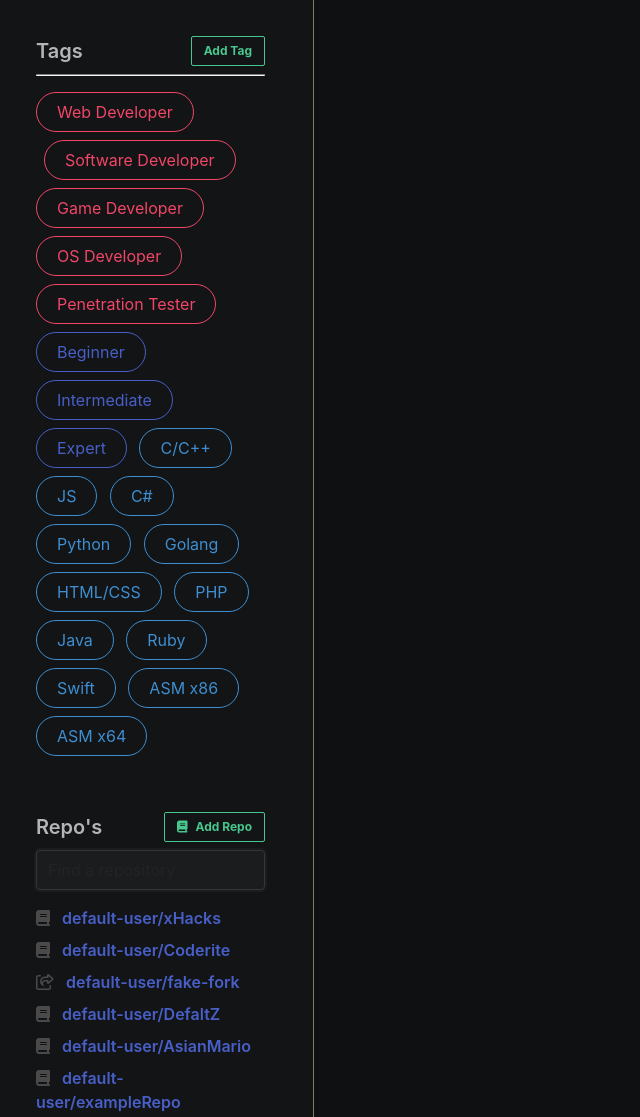
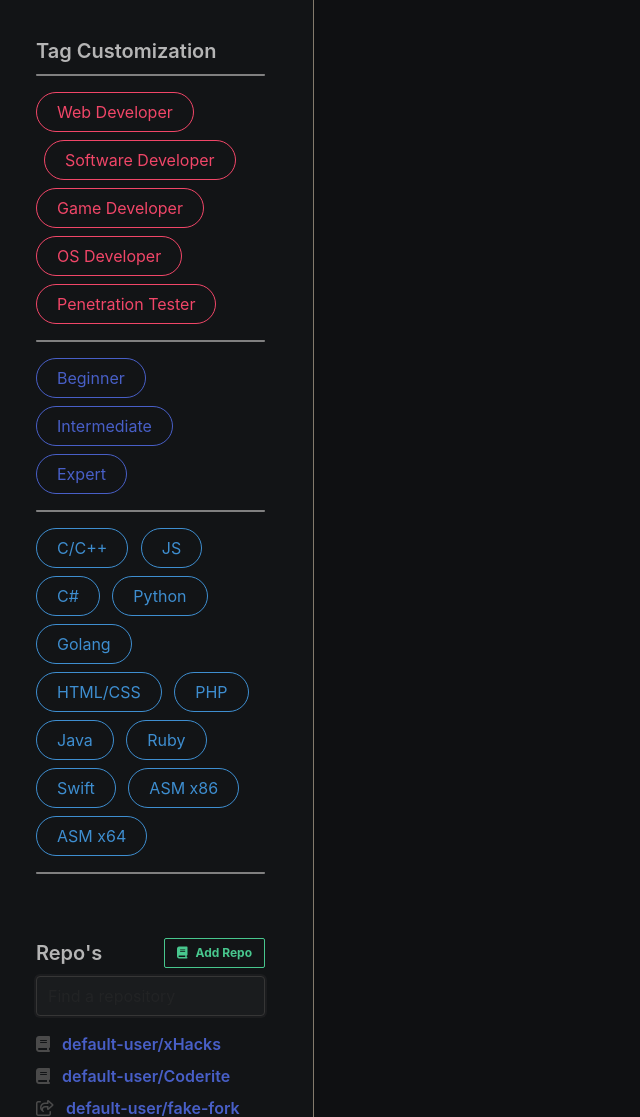
Before and after one commit to ghostly-developer/Coderite, a Django app: template coderite/templates/base.html in a window 1280 px wide. Shown: the part 69-1186 px from the top of the page, without its empty margins (0-640 px from the left). Run offline with Django 3.2, Linux system fonts and the light colour scheme; the template is opened without the code that fills it, so the values that code supplies are empty; some libraries are stand-ins or nearby versions.

Commit message:
Edit sidebar in base.html

```diff
--- a/coderite/templates/base.html
+++ b/coderite/templates/base.html
@@ -86,22 +86,12 @@
               <h3
                 class="has-text-grey-light has-text-weight-semibold is-size-5"
               >
-                Tags
-                <button
-                  class="
-                    button
-                    is-success is-small is-pulled-right is-outlined
-                    has-text-weight-bold
-                  "
-                  id="addTBtn"
-                >
-                  Add Tag
-                </button>
+                Tag Customization
               </h3>
 
               <hr
                 class="rounded mt-2 mb-4"
-                style="border-top: 1px solid gray; border-radius: 3px"
+                style="border-top: 1px solid gray; border-radius: 3px; background-color: #808080;"
               />
 
               <div style="display: inline">
@@ -152,6 +142,11 @@
               ">
               Penetration Tester
             </button>
+
+            <hr
+            class="rounded mt-2 mb-4"
+            style="border-top: 1px solid gray; border-radius: 3px; background-color: #808080;"
+          />
             <button  id="Beginner" class="
                 button
                 is-link is-rounded is-outlined
@@ -179,6 +174,11 @@
               ">
               Expert
             </button>
+
+            <hr
+            class="rounded mt-2 mb-4"
+            style="border-top: 1px solid gray; border-radius: 3px; background-color: #808080;"
+          />
             <button  id="CPP" class="
                 button
                 is-link is-rounded is-outlined
@@ -288,7 +288,11 @@
               ASM x64
             </button>
 
-              </div>
+            <hr
+            class="rounded mt-2 mb-4"
+            style="border-top: 1px solid gray; border-radius: 3px; background-color: #808080;"
+          />
+            </div>
             </div>
           </div>
           <div class="row is-4">
```
